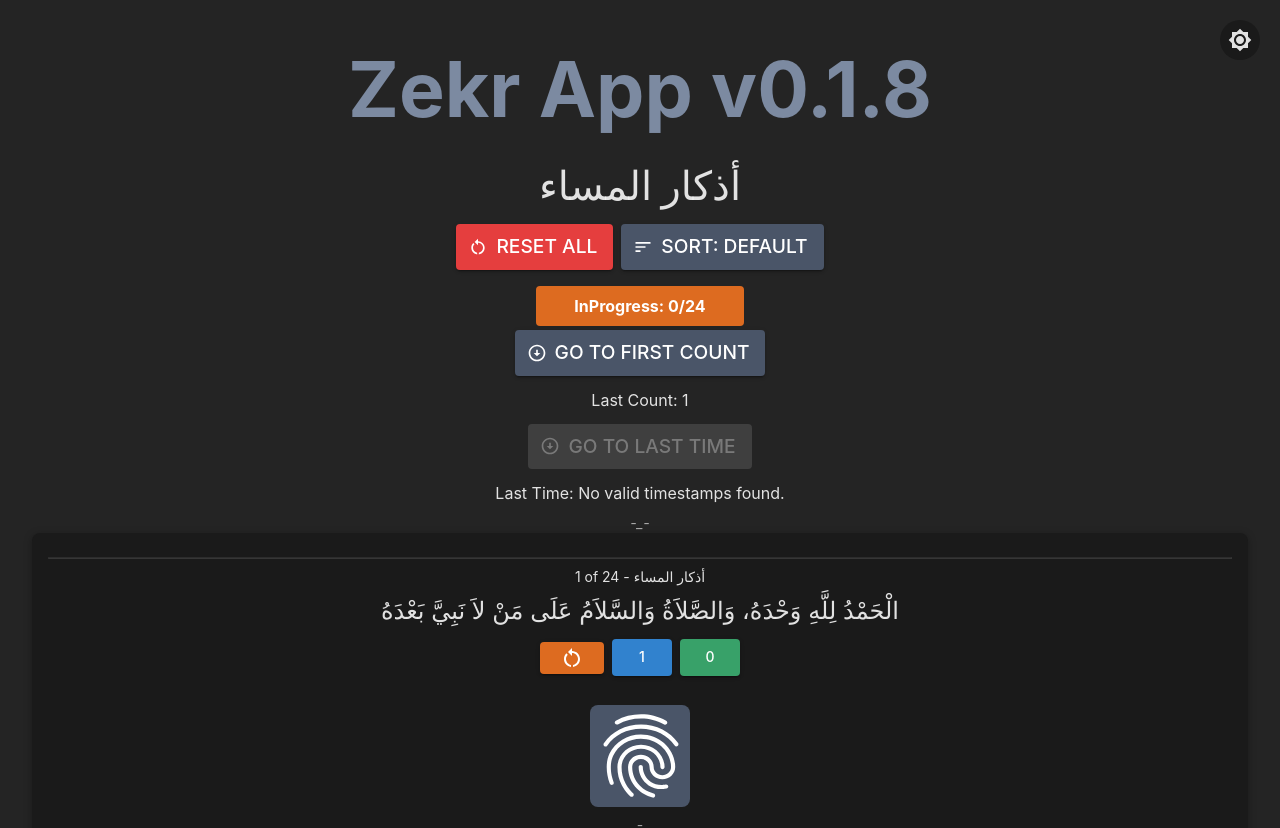
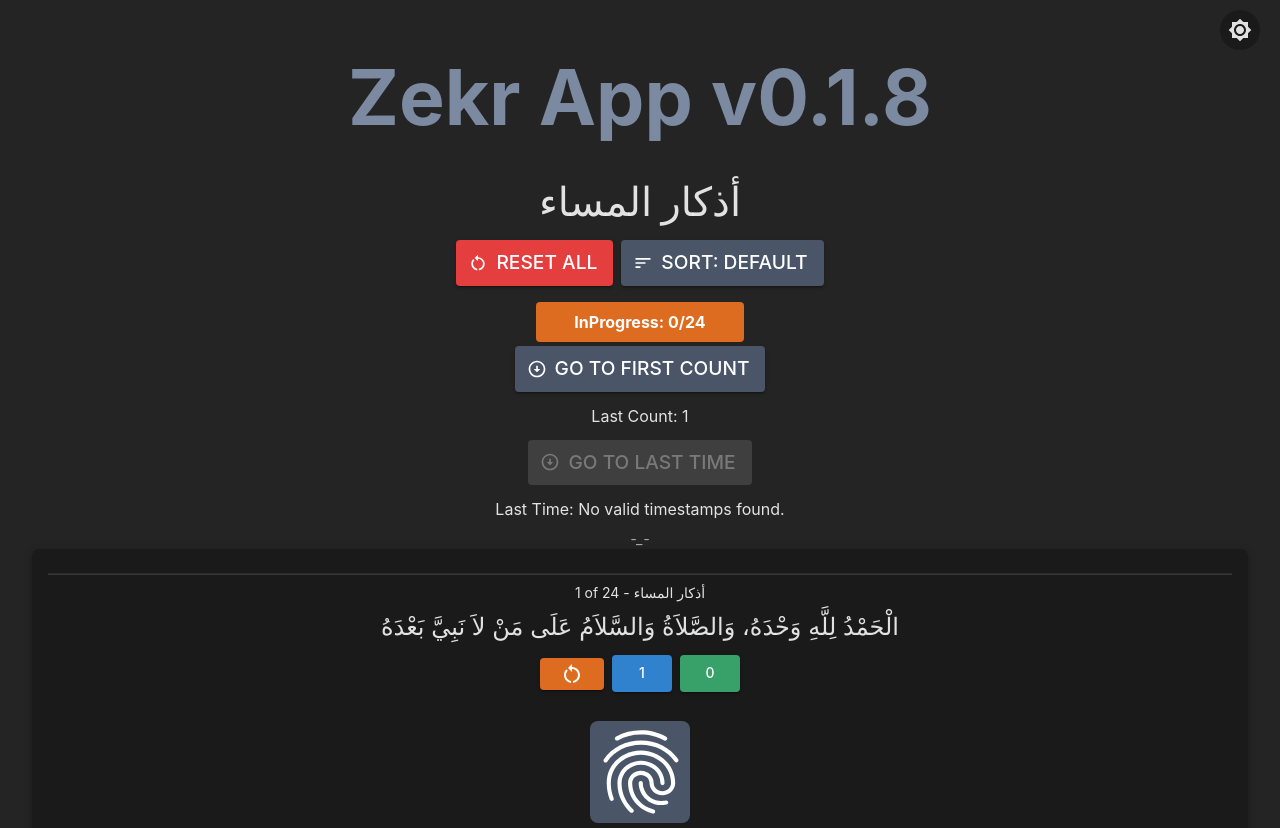
Before and after one commit to mero2online/Azkar, a React (Vite) app: page /zekr/1 in a window 1280 px wide. Shown: the top 828 px of the page. Built offline with nearby package versions, Linux system fonts and the light colour scheme.

Commit message:
EDIT: Toggle Theme Position

```diff
--- a/src/App.jsx
+++ b/src/App.jsx
@@ -27,7 +27,7 @@ function App() {
           <h1 style={{
             fontSize: 'clamp(2.5rem, 6vw, 5rem)',
             whiteSpace: 'nowrap',
-            margin: '1rem 0',
+            margin: '1.5rem 0',
             textAlign: 'center',
           }}>
             {appData.displayName} v{appData.version}
@@ -39,7 +39,7 @@ function App() {
           aria-label="toggle theme"
           sx={{
             position: 'fixed',
-            top: 20,
+            top: 10,
             right: 20,
             zIndex: 1000,
             backgroundColor: 'background.paper',
```
